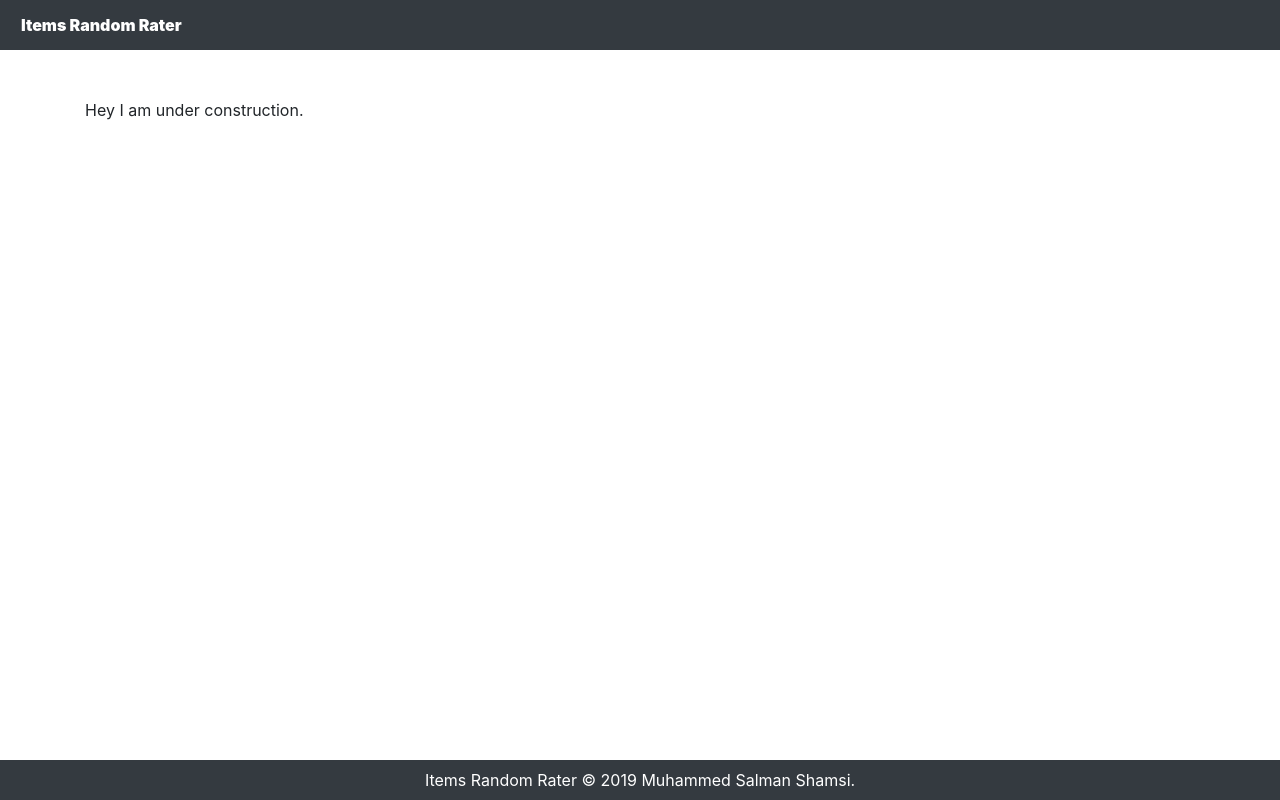
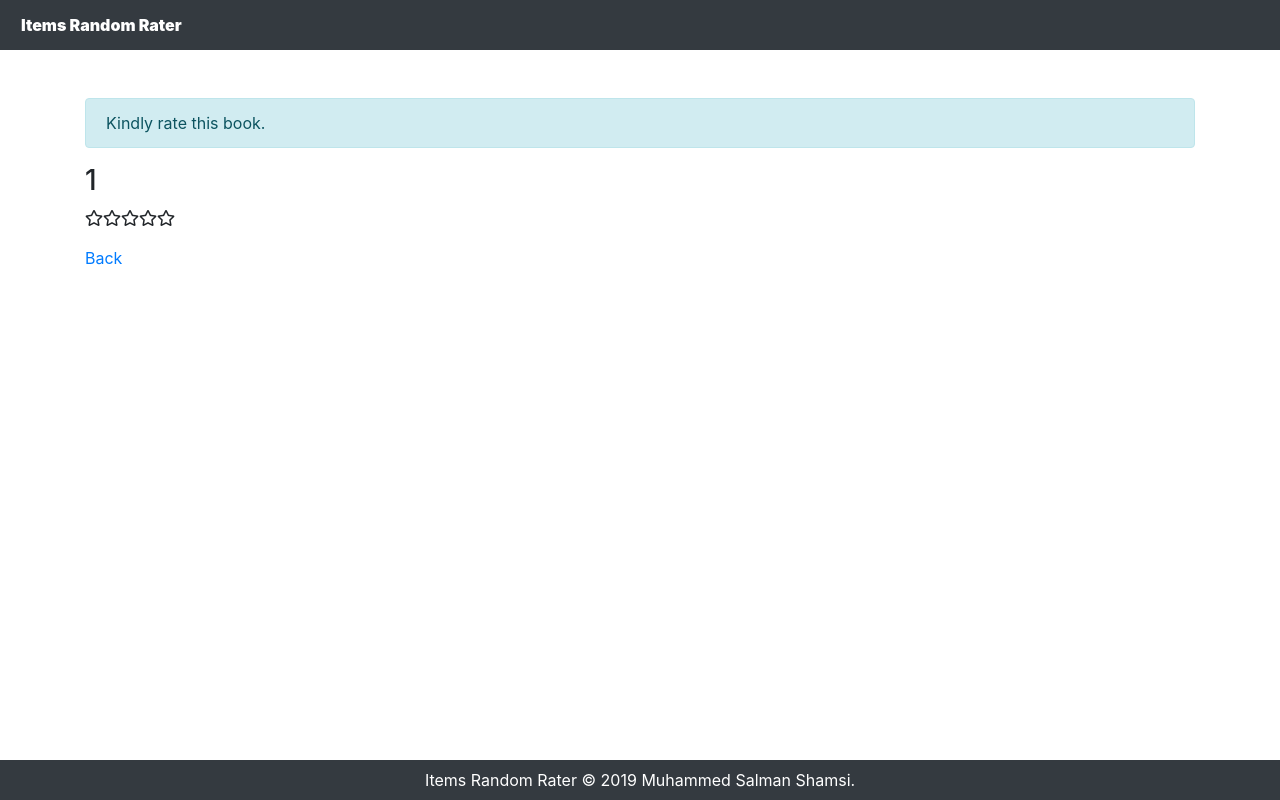
Before and after one commit to muhammed-salman/items-random-rater, a React (Create React App) app: page /rater/1 in a window 1280 px wide. Built offline with nearby package versions, Linux system fonts and the light colour scheme.

Commit message:
Rater done!

```diff
--- a/src/actions/index.js
+++ b/src/actions/index.js
@@ -1,4 +1,3 @@
-import axios from 'axios';
 import _ from 'lodash';
 import { BOOKS_LOAD, BOOKS_LOAD_ERROR, BOOK_RATED, BOOK_RATED_ERROR  } from './types';
 import items from '../data/items.json';
@@ -13,3 +12,19 @@ export const loadBooks = () => async (dispatch) => {
     dispatch({ type: BOOKS_LOAD_ERROR, payload: 'Not able to load books.' });
   }
 };
+
+export const updateBooks = (book) => async (dispatch) => {
+  try {
+    if(!_.isEmpty(book)){
+      let newBooks=items.books;
+      const i = newBooks.findIndex(_book => _book.title === book.title);
+      if (i > -1)
+        newBooks[i] = book;
+      dispatch({ type: BOOK_RATED, payload: newBooks });
+    }
+    else
+      dispatch({ type: BOOK_RATED_ERROR, payload: 'No Book recieved.' });
+  } catch (e) {
+    dispatch({ type: BOOK_RATED_ERROR, payload: 'Not able to rate the books.' });
+  }
+};
--- a/src/components/App.js
+++ b/src/components/App.js
@@ -12,13 +12,7 @@ class App extends Component {
     super(props);
     this.props.loadBooks();
   }
-  componentWillUnmount(){
-    console.log('App Unmounted');
-  }
-  componentDidMount()
-  {
-    console.log('App Mounted');
-  }
+
   render(){
       const {books} = this.props;
       if(!books.error)
--- a/src/components/ItemList.js
+++ b/src/components/ItemList.js
@@ -56,7 +56,7 @@ class ItemList extends Component{
                         <td key={book.title}>{book.title}</td>
                         <td key={i+'-ratings'}>{this.generateStars(book.ratings)}</td>
                         <td key={i+'-rateit'}>
-                            <Link to='/rater'>
+                            <Link to={`/rater/${book.title}`}>
                                 <button className="btn btn-primary">Rate It!</button>
                             </Link>
                         </td>
--- a/src/containers/Rater.js
+++ b/src/containers/Rater.js
@@ -1,18 +1,82 @@
 import React, { Component } from 'react';
+import {Link} from 'react-router-dom';
 import { connect } from 'react-redux';
 import { bindActionCreators } from 'redux';
-// import { loadBooks } from '../actions/index';
+import $ from 'jquery';
+
+import { updateBooks } from '../actions/index';
 
 class Rater extends Component {
+    constructor(props) {
 
-    constructor(props) {
       super(props);
-    //   this.props.loadBooks();
+      this.fillStars = this.fillStars.bind(this);
+      this.unfillStars = this.unfillStars.bind(this);
+      this.rateItem = this.rateItem.bind(this);
+    }
+
+    rateItem = (e,title) => {
+        let id = $(e.target).attr('id');
+        for(let i=1;i<=5;i++)
+            $(`#${i}`).removeAttr('clicked');
+
+        for(let i=1;i<=id;i++)
+            $(`#${i}`).attr('clicked',true);
+        this.props.updateBooks({title,'ratings':Number(id)});
+
+        $('#rater-message').show().text('Thanks! Your rating is successfully recorded.');
+    }
+
+    fillStars = (e) => {
+        let element = $(e.target);
+        let id = element.attr('id');
+
+        for(let i=1;i<=5;i++)
+            $(`#${i}`).not('[clicked]').removeClass('fas').addClass('far');
+
+        for(let i=1;i<=id;i++)
+            $(`#${i}`).removeClass('far').addClass('fas');
+    }
+
+    unfillStars = (e) => {
+        let element = $(e.target);
+        let id = element.attr('id');
+        for(let i=1;i<=5;i++)
+            $(`#${i}`).not('[clicked]').removeClass('fas').addClass('far');
+    }
+
+    generateStars = (title) => {
+        let stars = [];
+        let i=0,maxRating=5;
+        while(i<maxRating)
+            stars.push(
+                <span
+                    key={"glyp"+(i++)}
+                    id={i}
+                    className="far fa-star"
+                    onMouseEnter={this.fillStars}
+                    onMouseLeave={this.unfillStars}
+                    onClick={(e)=>this.rateItem(e,title)}
+                >
+                </span>
+            );
+
+        return stars;
     }
 
     render(){
-        console.log('rater--',this.props);
-        return <div>Hey I am under construction.</div>;
+        const {title} = this.props.match.params;
+        return (
+                <div>
+                    <div className="alert alert-info">
+                        Kindly rate this book.
+                    </div>
+                    <h3>{title}</h3>
+                    <div className="mb-3">{this.generateStars(title)}</div>
+                    <div id="rater-message" className="alert alert-success"></div>
+                    <div><Link to="/">Back</Link></div>
+                </div>
+            );
     }
   }
 
@@ -21,7 +85,7 @@ class Rater extends Component {
   }
 
   function mapDispatchToProps(dispatch){
-      return bindActionCreators({},dispatch);
+      return bindActionCreators({updateBooks},dispatch);
   }
 
   export default connect(mapStateToProps,mapDispatchToProps)(Rater);
--- a/src/index.js
+++ b/src/index.js
@@ -4,7 +4,6 @@ import { BrowserRouter, Route } from 'react-router-dom';
 import { Provider } from 'react-redux';
 import { createStore, applyMiddleware } from 'redux';
 import reduxThunk from 'redux-thunk';
-
 import * as serviceWorker from './serviceWorker';
 
 import 'bootstrap/dist/js/bootstrap.min.js';
@@ -27,7 +26,7 @@ const store = createStore(
       <BrowserRouter>
         <AppContainer>
           <Route path="/" exact component={App} />
-          <Route path="/rater" component={Rater} />
+          <Route path="/rater/:title" component={Rater} />
         </AppContainer>
       </BrowserRouter>
     </Provider>,
--- a/src/styles/style.scss
+++ b/src/styles/style.scss
@@ -15,3 +15,11 @@ $myBlack: #343a40;
     font-weight: 900;
     background-color: $myBlack;
 }
+
+.fa-star[clicked]:hover{
+    color: #1196e4;
+}
+
+#rater-message{
+    display: none;
+}
```
